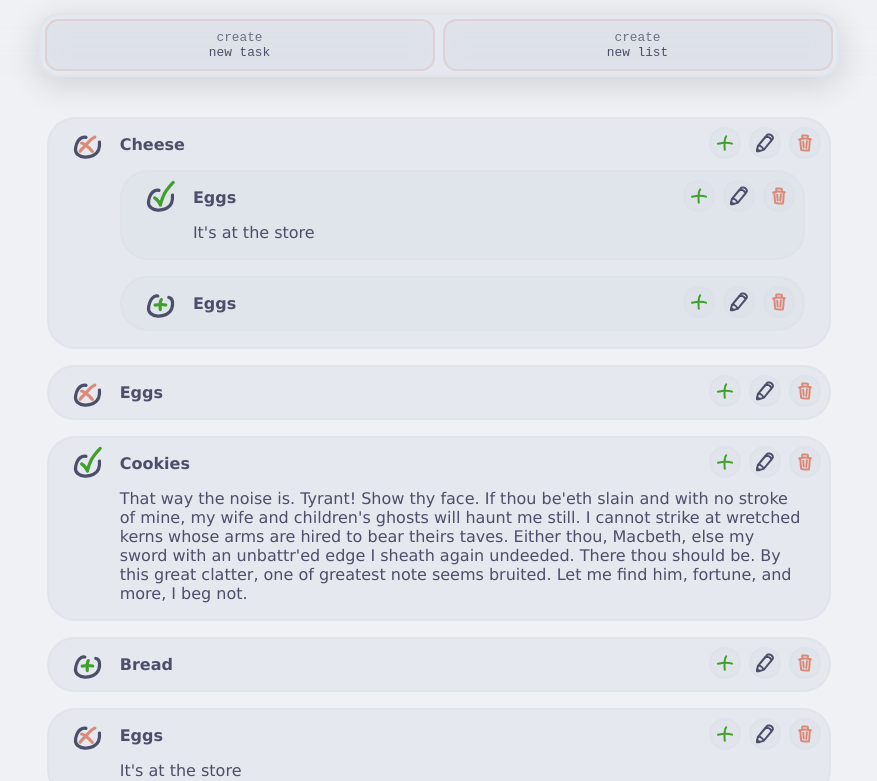
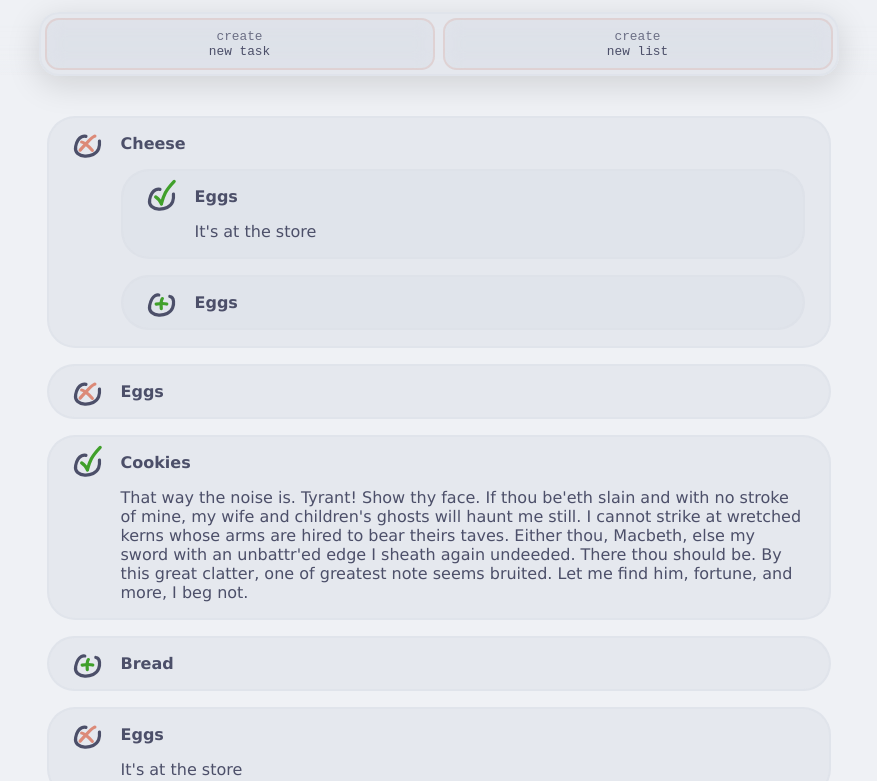
Before and after one commit to Aaron-Massey/TaskKeeper, a website built with Vite: page index.html in a window 1280 px wide. Shown: the part 84-865 px from the top of the page, without its empty margins (197-1074 px from the left). Built offline with nearby package versions, Linux system fonts and the light colour scheme.

Commit message:
Hide actions until hover

```diff
--- a/src/styles.css
+++ b/src/styles.css
@@ -84,8 +84,6 @@ html {
 }
 
 body {
-    /* height: 100% !important; */
-    /* flex-direction: row; */
     margin: 0;
 	margin-right: calc(0.5rem + 1px);
     padding: 0;
@@ -94,24 +92,6 @@ body {
 	background-color: var(--background);
 	font-family: 'Verdana', sans-serif;
 }
-
-/* body { */
-/* 	margin: 0; */
-/*     padding: 0 1rem 1rem 1rem; */
-/* 	height: 100dvh; */
-/*     box-sizing: border-box; */
-/* 	/* min-height: fit-content; */ */
-/**/
-/* 	display: flex; */
-/*     flex-direction: column; */
-/**/
-/* 	/* justify-content: center; */ */
-/* 	/* align-content: center; */ */
-/* 	align-items: stretch; */
-/**/
-/* 	/* overflow-y: scroll; */ */
-/**/
-/* } */
 
 h1 {
 	font-family: 'Nunito', sans-serif;
@@ -357,40 +337,37 @@ main {
     box-sizing: border-box;
 }
 
+/* * * **/
+/* TASK */
+/** * * */
+
 .task {
     margin-bottom: 1rem;
-
-    border: solid 2px;
-    border-color: var(--border-trans);
+    border: 2px solid var(--border-trans);
     border-radius: 1.75rem;
-
+    background-color: var(--popup-trans);
     display: flex;
-    flex-direction: row;
-
-    background-color: var(--popup-trans);
 
     .icon {
-        margin: 0 0.45rem 0 1rem;
+        margin: 0 0.5rem 0 1rem;
         padding-top: 0.5rem;
         display: flex;
-        /* justify-content: center; */
-        /* align-items: center; */
         overflow: visible;
 
         svg {
+            width: 2rem;
             height: 2rem;
-            width: 2rem;
             margin: 0 0.5rem 0.5rem;
         }
     }
 
     .info {
-        width: 100%;
+        flex: 1;
 
         .title-actions {
-            width: 100%;
             display: flex;
-            flex-direction: row;
+            justify-content: space-between;
+            align-items: flex-start;
 
             .title {
                 flex: 1;
@@ -399,35 +376,36 @@ main {
 
             .actions {
                 display: flex;
-                flex-direction: row;
                 gap: 0.5rem;
-                margin-top: 0.5rem;
-                margin-left: auto;
-                margin-right: 0.5rem;
+                margin: 0.5rem 0.5rem 0 auto;
+                opacity: 0;
+                transition: opacity 0.1s ease;
 
                 button {
+                    display: flex;
+                    align-items: center;
+                    justify-content: center;
                     width: 2rem;
                     height: 2rem;
-                    display: flex;
-                    justify-content: center;
-                    align-items: center;
+                    border-radius: 50%;
                     overflow: visible;
 
-                    border-radius: 100%;
-
                     svg {
+                        width: 1rem;
                         height: auto;
-                        width: 1rem;
                     }
                 }
             }
         }
-        .desc {
-            margin: 0 1.5rem 1rem 0;
-        }
+
+        .desc,
         .task {
             margin: 0 1.5rem 1rem 0;
         }
+    }
+
+    &:not(:has(.task:hover)):hover > .info > .title-actions > .actions {
+        opacity: 1;
     }
 }
 
```
